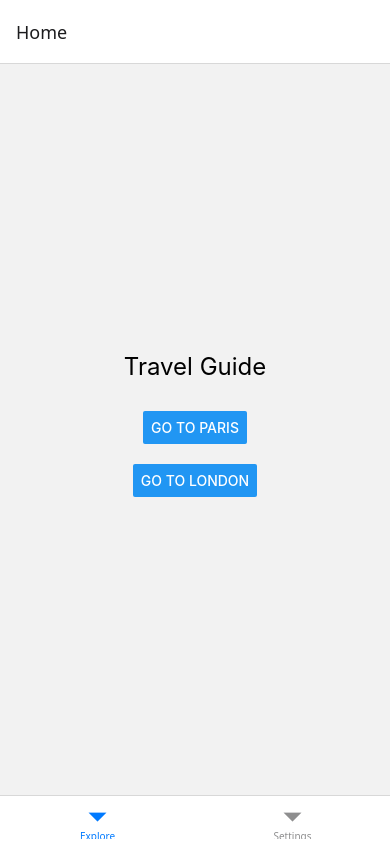
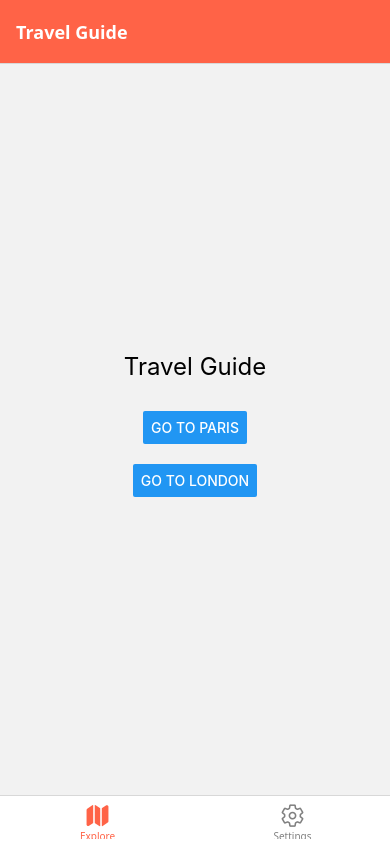
Before and after one commit to WebsLord/React-Native-TravelApp, a React Native app: screen /Home in a window 390 px wide. Built offline with nearby package versions, Linux system fonts and the light colour scheme.

Commit message:
feat: add icons and custom styling to navigation (Part 5)

```diff
--- a/App.js
+++ b/App.js
@@ -1,7 +1,8 @@
-// App.js
+// App.js (Bölüm 5 Final Hali)
 import { NavigationContainer } from '@react-navigation/native';
 import { createNativeStackNavigator } from '@react-navigation/native-stack';
-import { createBottomTabNavigator } from '@react-navigation/bottom-tabs'; // Yeni import
+import { createBottomTabNavigator } from '@react-navigation/bottom-tabs';
+import { Ionicons } from '@expo/vector-icons'; // İkon kütüphanesi
 
 import HomeScreen from './screens/HomeScreen';
 import DetailsScreen from './screens/DetailsScreen';
@@ -10,22 +11,43 @@
 const Stack = createNativeStackNavigator();
 const Tab = createBottomTabNavigator();
 
-// 1. Stack Navigator'ı ayrı bir bileşene taşıdık
 function HomeStack() {
   return (
-    <Stack.Navigator>
-      <Stack.Screen name="Home" component={HomeScreen} />
+    <Stack.Navigator
+      screenOptions={{
+        headerStyle: { backgroundColor: 'tomato' }, // Header arka plan rengi
+        headerTintColor: '#fff', // Header yazı rengi
+        headerTitleStyle: { fontWeight: 'bold' },
+      }}
+    >
+      <Stack.Screen name="Home" component={HomeScreen} options={{ title: 'Travel Guide' }} />
       <Stack.Screen name="Details" component={DetailsScreen} />
     </Stack.Navigator>
   );
 }
 
-// 2. Ana App bileşeni artık Tab Navigator kullanıyor
 export default function App() {
   return (
     <NavigationContainer>
-      <Tab.Navigator screenOptions={{ headerShown: false }}>
-        {/* headerShown: false -> Çift header oluşmasını engeller */}
+      <Tab.Navigator
+        screenOptions={({ route }) => ({
+          headerShown: false,
+          tabBarIcon: ({ focused, color, size }) => {
+            let iconName;
+
+            if (route.name === 'Explore') {
+              iconName = focused ? 'map' : 'map-outline';
+            } else if (route.name === 'Settings') {
+              iconName = focused ? 'settings' : 'settings-outline';
+            }
+
+            // İkonu döndür
+            return <Ionicons name={iconName} size={size} color={color} />;
+          },
+          tabBarActiveTintColor: 'tomato', // Aktif sekme rengi
+          tabBarInactiveTintColor: 'gray', // Pasif sekme rengi
+        })}
+      >
         <Tab.Screen name="Explore" component={HomeStack} />
         <Tab.Screen name="Settings" component={SettingsScreen} />
       </Tab.Navigator>
--- a/screens/DetailsScreen.js
+++ b/screens/DetailsScreen.js
@@ -1,8 +1,8 @@
-// screens/DetailsScreen.js (Güncellenmiş hali)
+// screens/DetailsScreen.js (Güncellenmiş hali) // screens/DetailsScreen.js (Updated version)
 import { View, Text, Button, StyleSheet } from 'react-native';
 
 export default function DetailsScreen({ route, navigation }) {
-  // Parametreleri parçala (Destructuring)
+  // Parametreleri parçala (Destructuring) // Destructuring the parameters
   const { place, rating } = route.params;
 
   return (
--- a/screens/HomeScreen.js
+++ b/screens/HomeScreen.js
@@ -24,5 +24,5 @@
 const styles = StyleSheet.create({
   container: { flex: 1, justifyContent: 'center', alignItems: 'center' },
   title: { fontSize: 24, marginBottom: 20 },
-  buttonContainer: { marginVertical: 10 } // Butonlar arası boşluk için
+  buttonContainer: { marginVertical: 10 } // Butonlar arası boşluk için // For space between buttons
 });
```
